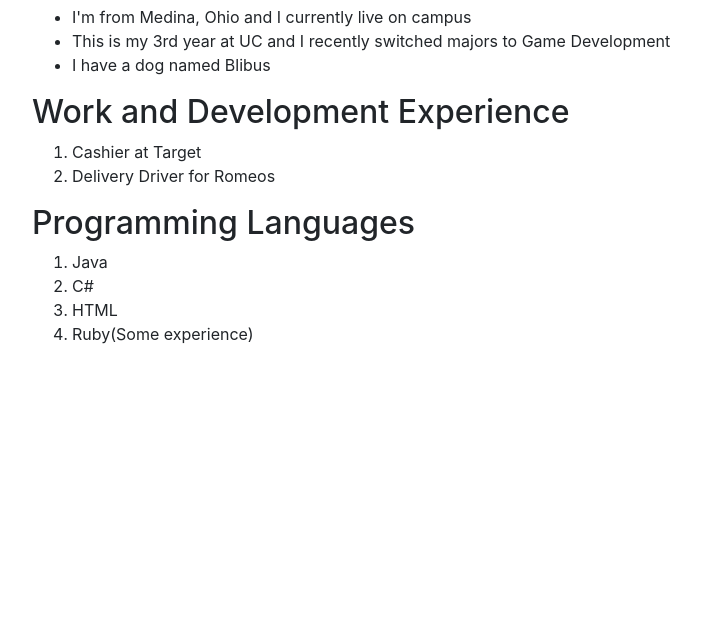
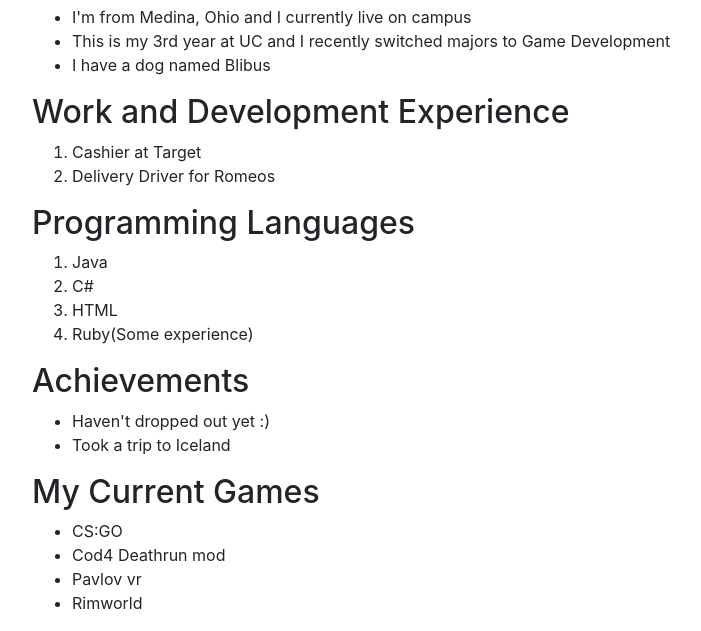
Before and after one commit to it3049c-fall22-henderson/online-portfolio-zawadaap, a website: page index.html in a window 1280 px wide. Shown: the part 397-1028 px from the top of the page, without its empty margins (53-754 px from the left). Before the commit the page ends 800 px from the top, so only its background shows below. Drawn offline with nearby package versions, Linux system fonts and the light colour scheme.

Commit message:
Added achievements+games section

```diff
--- a/index.html
+++ b/index.html
@@ -49,6 +49,23 @@
       </ol>
     </div>
 
+    <div class="section" id="achievements">
+      <h2>Achievements</h2>
+      <ul>
+        <li>Haven't dropped out yet :)</li>
+        <li>Took a trip to Iceland</li>
+      </ul>
+    </div>
+
+    <div class="section" id="games">
+      <h2>My Current Games</h2>
+      <ul>
+        <li>CS:GO</li>
+        <li>Cod4 Deathrun mod</li>
+        <li>Pavlov vr</li>
+        <li>Rimworld</li>
+      </ul>
+    </div>
   </div>
 
   <!-- INCLUDE SCRIPTS FILE HERE -->
```
